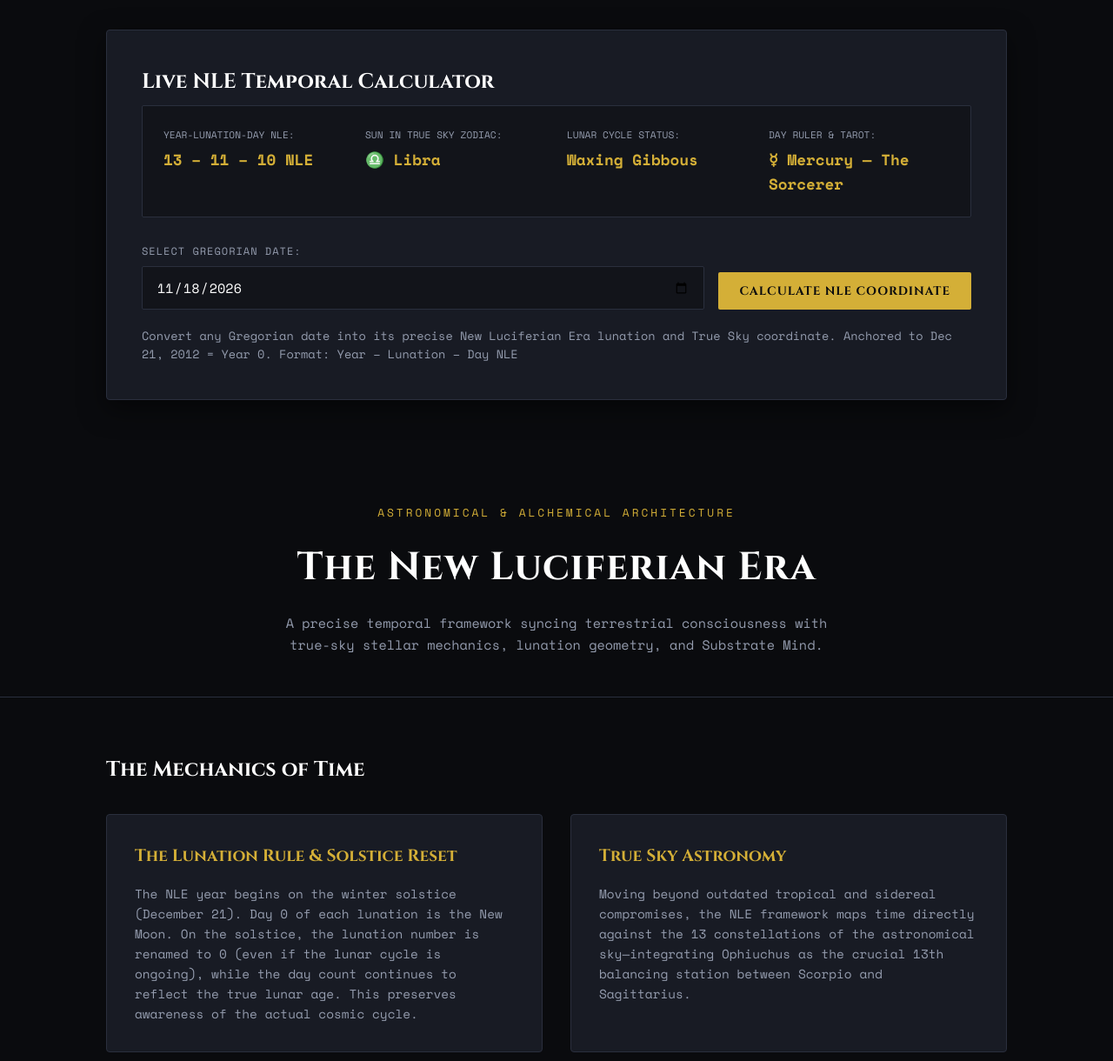
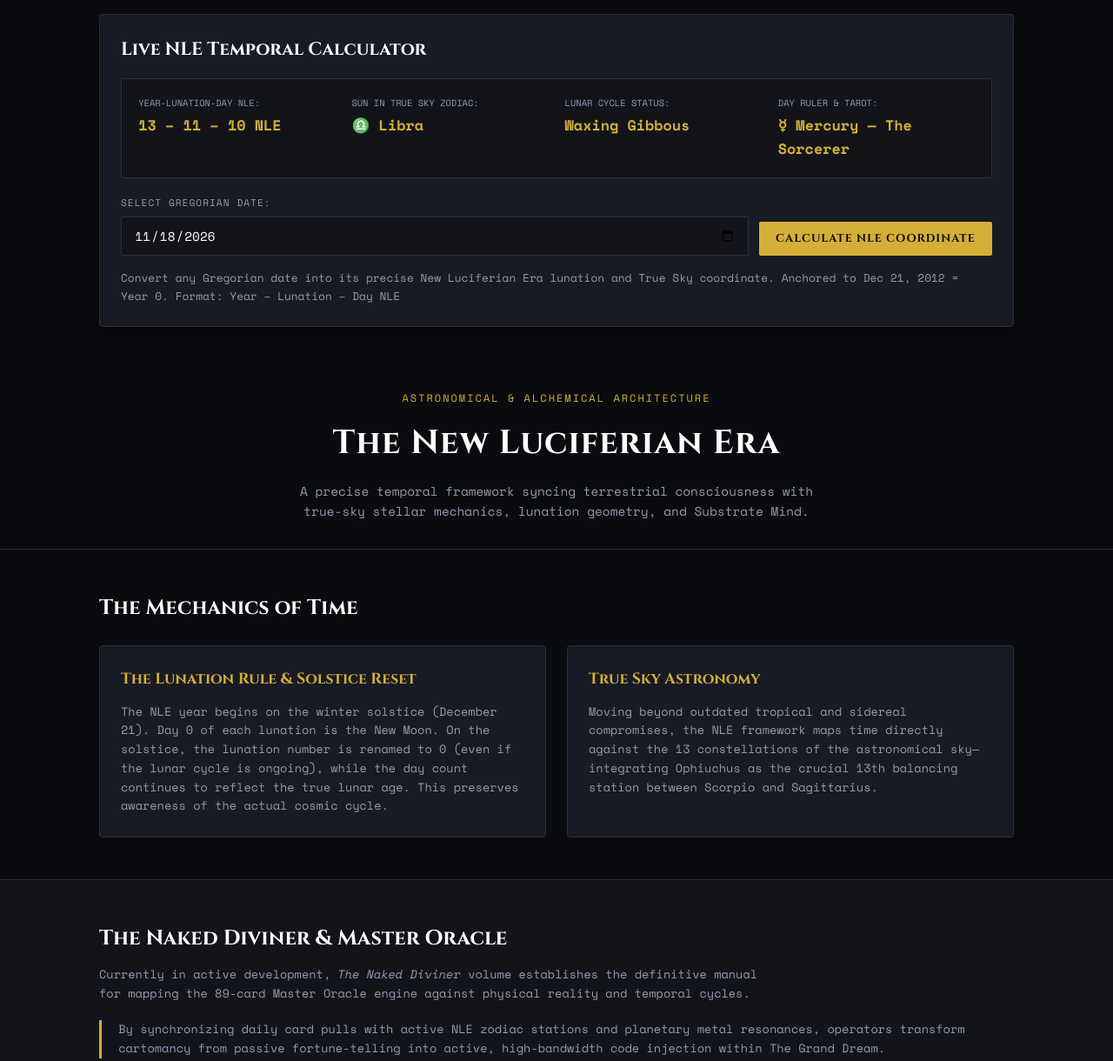
Before and after one commit to jeremycrow-code/newluciferianera, a plain HTML site: page index.html in a window 1280 px wide. Shown: the part 60-1280 px from the top of the page at 87% size. Drawn offline with nearby package versions, Linux system fonts and the light colour scheme.

Commit message:
Update styles.css

```diff
--- a/styles.css
+++ b/styles.css
@@ -5,7 +5,7 @@
     --border-color: #2a2f3d;
     --text-main: #e2e6f0;
     --text-muted: #949cae;
-    --accent: #d4af37; /* Muted Gold */
+    --accent: #d4af37;
     --accent-glow: rgba(212, 175, 55, 0.15);
     --font-heading: 'Cinzel', serif;
     --font-mono: 'Space Mono', monospace;
@@ -23,16 +23,15 @@ body {
     color: var(--text-main);
     font-family: var(--font-mono);
     line-height: 1.6;
-    padding-top: 70px;
+    padding-top: 60px;
 }
 
 .container {
     max-width: var(--max-width);
     margin: 0 auto;
-    padding: 0 2rem;
+    padding: 0 1.5rem;
 }
 
-/* Header */
 .site-header {
     position: fixed;
     top: 0;
@@ -42,7 +41,7 @@ body {
     backdrop-filter: blur(8px);
     border-bottom: 1px solid var(--border-color);
     z-index: 1000;
-    height: 70px;
+    height: 60px;
     display: flex;
     align-items: center;
 }
@@ -59,18 +58,18 @@ body {
     font-weight: 700;
     color: var(--accent);
     letter-spacing: 1px;
-    font-size: 1.1rem;
+    font-size: 1rem;
 }
 
 .site-nav {
     display: flex;
-    gap: 1.5rem;
+    gap: 1.2rem;
 }
 
 .site-nav a {
     color: var(--text-muted);
     text-decoration: none;
-    font-size: 0.85rem;
+    font-size: 0.8rem;
     transition: color 0.2s ease;
 }
 
@@ -78,82 +77,79 @@ body {
     color: var(--accent);
 }
 
-/* Hero */
 .hero {
-    padding: 5rem 0 3rem;
+    padding: 3rem 0 2rem;
     text-align: center;
 }
 
 .eyebrow {
-    font-size: 0.8rem;
+    font-size: 0.75rem;
     text-transform: uppercase;
-    letter-spacing: 3px;
+    letter-spacing: 2px;
     color: var(--accent);
     display: block;
-    margin-bottom: 1rem;
+    margin-bottom: 0.75rem;
 }
 
 h1, h2, h3 {
     font-family: var(--font-heading);
     color: #fff;
-    margin-bottom: 1rem;
+    margin-bottom: 0.75rem;
 }
 
 h1 {
-    font-size: 2.8rem;
+    font-size: 2.4rem;
     letter-spacing: 1px;
 }
 
 .hero-subtitle {
     color: var(--text-muted);
-    max-width: 650px;
+    max-width: 620px;
     margin: 0 auto;
-    font-size: 0.95rem;
+    font-size: 0.9rem;
 }
 
-/* Converter Section */
 .converter-section {
-    padding: 1.5rem 0 2.5rem;
+    padding: 1rem 0 1.5rem;
 }
 
 .converter-card {
     background-color: var(--bg-card);
     border: 1px solid var(--border-color);
     border-radius: 4px;
-    padding: 2.5rem;
-    box-shadow: 0 10px 30px rgba(0,0,0,0.5);
+    padding: 1.5rem;
+    box-shadow: 0 8px 24px rgba(0,0,0,0.4);
 }
 
 .converter-card h2 {
-    font-size: 1.5rem;
-    margin-bottom: 0.5rem;
+    font-size: 1.3rem;
+    margin-bottom: 1rem;
 }
 
 .instruction {
     color: var(--text-muted);
-    font-size: 0.85rem;
-    margin-top: 1.2rem;
+    font-size: 0.8rem;
+    margin-top: 1rem;
     margin-bottom: 0;
 }
 
 .converter-inputs {
     display: flex;
-    gap: 1rem;
+    gap: 0.75rem;
     align-items: flex-end;
-    margin-bottom: 0;
     flex-wrap: wrap;
 }
 
 .input-group {
     display: flex;
     flex-direction: column;
-    gap: 0.5rem;
+    gap: 0.4rem;
     flex: 1;
-    min-width: 240px;
+    min-width: 200px;
 }
 
 label {
-    font-size: 0.75rem;
+    font-size: 0.7rem;
     text-transform: uppercase;
     letter-spacing: 1px;
     color: var(--text-muted);
@@ -163,10 +159,10 @@ input[type="date"] {
     background-color: var(--bg-secondary);
     border: 1px solid var(--border-color);
     color: #fff;
-    padding: 0.75rem 1rem;
+    padding: 0.65rem 0.9rem;
     font-family: var(--font-mono);
     border-radius: 2px;
-    font-size: 0.95rem;
+    font-size: 0.9rem;
     width: 100%;
 }
 
@@ -176,13 +172,13 @@ input[type="date"] {
     font-family: var(--font-heading);
     font-weight: 700;
     border: none;
-    padding: 0.8rem 1.5rem;
+    padding: 0.7rem 1.2rem;
     cursor: pointer;
     border-radius: 2px;
     transition: opacity 0.2s ease;
     text-transform: uppercase;
     letter-spacing: 1px;
-    font-size: 0.85rem;
+    font-size: 0.8rem;
 }
 
 .btn:hover {
@@ -192,38 +188,37 @@ input[type="date"] {
 .output-panel {
     background-color: var(--bg-secondary);
     border: 1px solid var(--border-color);
-    padding: 1.5rem;
+    padding: 1.2rem;
     border-radius: 2px;
-    margin-bottom: 1.8rem;
+    margin-bottom: 1.2rem;
 }
 
 .output-grid {
     display: grid;
-    grid-template-columns: repeat(auto-fit, minmax(200px, 1fr));
-    gap: 1.5rem;
+    grid-template-columns: repeat(auto-fit, minmax(180px, 1fr));
+    gap: 1.2rem;
 }
 
 .metric {
     display: flex;
     flex-direction: column;
-    gap: 0.3rem;
+    gap: 0.25rem;
 }
 
 .metric .label {
-    font-size: 0.7rem;
+    font-size: 0.65rem;
     color: var(--text-muted);
     text-transform: uppercase;
 }
 
 .metric .value {
-    font-size: 1.1rem;
+    font-size: 1.05rem;
     color: var(--accent);
     font-weight: 700;
 }
 
-/* Content Sections */
 .content-section {
-    padding: 4rem 0;
+    padding: 3rem 0;
     border-top: 1px solid var(--border-color);
 }
 
@@ -233,59 +228,58 @@ input[type="date"] {
 
 .grid-2col {
     display: grid;
-    grid-template-columns: repeat(auto-fit, minmax(300px, 1fr));
-    gap: 2rem;
-    margin-top: 2rem;
+    grid-template-columns: repeat(auto-fit, minmax(280px, 1fr));
+    gap: 1.5rem;
+    margin-top: 1.5rem;
 }
 
 .card {
     background-color: var(--bg-card);
     border: 1px solid var(--border-color);
-    padding: 2rem;
+    padding: 1.5rem;
     border-radius: 4px;
 }
 
 .card h3 {
-    font-size: 1.2rem;
-    margin-bottom: 1rem;
+    font-size: 1.1rem;
+    margin-bottom: 0.75rem;
     color: var(--accent);
 }
 
 .card p, .content-section p {
     color: var(--text-muted);
-    font-size: 0.9rem;
+    font-size: 0.85rem;
 }
 
 .lead-text {
-    font-size: 1.05rem;
+    font-size: 1rem;
     color: var(--text-main);
-    margin-bottom: 1.5rem;
-    max-width: 800px;
+    margin-bottom: 1.2rem;
+    max-width: 760px;
 }
 
 .feature-box {
     border-left: 3px solid var(--accent);
-    padding-left: 1.5rem;
-    margin-top: 1.5rem;
+    padding-left: 1.2rem;
+    margin-top: 1.2rem;
 }
 
-/* Footer */
 .site-footer {
     background-color: var(--bg-secondary);
     border-top: 1px solid var(--border-color);
-    padding: 4rem 0 2rem;
+    padding: 3rem 0 1.5rem;
 }
 
 .footer-grid {
     display: grid;
-    grid-template-columns: repeat(auto-fit, minmax(280px, 1fr));
-    gap: 3rem;
-    margin-bottom: 3rem;
+    grid-template-columns: repeat(auto-fit, minmax(260px, 1fr));
+    gap: 2rem;
+    margin-bottom: 2rem;
 }
 
 .footer-col h4 {
-    font-size: 1rem;
-    margin-bottom: 1.2rem;
+    font-size: 0.95rem;
+    margin-bottom: 1rem;
     color: var(--accent);
 }
 
@@ -293,13 +287,13 @@ input[type="date"] {
     list-style: none;
     display: flex;
     flex-direction: column;
-    gap: 0.6rem;
+    gap: 0.5rem;
 }
 
 .ecosystem-links a {
     color: var(--text-muted);
     text-decoration: none;
-    font-size: 0.85rem;
+    font-size: 0.8rem;
     transition: color 0.2s ease;
 }
 
@@ -308,39 +302,40 @@ input[type="date"] {
 }
 
 .copyright {
-    margin-top: 1.5rem;
-    font-size: 0.75rem;
+    margin-top: 1.2rem;
+    font-size: 0.7rem;
     color: var(--text-muted);
 }
 
-/* Mobile nav fix */
 @media (max-width: 700px) {
     .header-grid {
         flex-direction: column;
-        gap: 0.4rem;
-        padding: 0.4rem 0;
+        gap: 0.3rem;
+        padding: 0.3rem 0;
     }
     .site-header {
         height: auto;
-        min-height: 70px;
+        min-height: 60px;
     }
     body {
-        padding-top: 90px;
+        padding-top: 80px;
     }
     .site-nav {
         flex-wrap: wrap;
         justify-content: center;
-        gap: 0.8rem 1.2rem;
-        font-size: 0.8rem;
+        gap: 0.6rem 1rem;
     }
     .logo-text {
-        font-size: 1rem;
+        font-size: 0.95rem;
         text-align: center;
     }
     .hero {
-        padding: 2.5rem 0 2rem;
+        padding: 2rem 0 1.5rem;
     }
     h1 {
-        font-size: 2.2rem;
+        font-size: 2rem;
+    }
+    .converter-card {
+        padding: 1.2rem;
     }
 }
```
